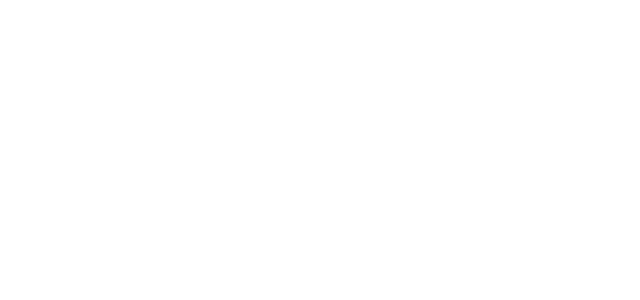
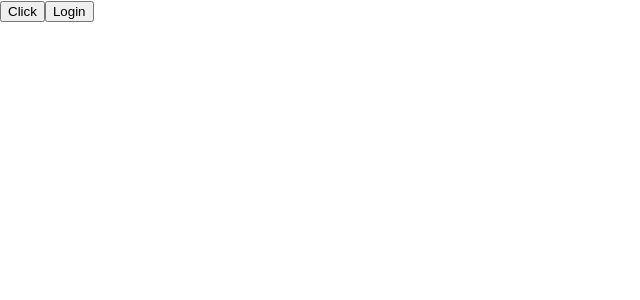
Before and after one commit to Aierbote/login-router-dynamic, a React (Create React App) app: page /1 in a window 1280 px wide. Shown: the top 300 px of the page, without its empty margins (0-640 px from the left). Built offline with nearby package versions, Linux system fonts and the light colour scheme.

Commit message:
feat: draft of Context to wrap routes
toggleIsAuthenticated not working

```diff
--- a/src/App.tsx
+++ b/src/App.tsx
@@ -1,16 +1,23 @@
-import { useState } from "react";
+import { useContext } from "react";
 import { BrowserRouter, Route, Routes } from "react-router-dom";
+import { ContextProvider, AppContext } from "./ContextProvider";
 
 function App() {
-	useState();
+	const { isAuthenticated, toggleIsAuthenticated } = useContext(AppContext);
+
+	console.log(isAuthenticated);
+	console.log(toggleIsAuthenticated);
 
 	return (
 		<BrowserRouter>
-			{/* {!isAuthenticated ? <button>Login</button> : null} */}
-			<Routes>
-				<Route path="/">Home</Route>
-				<Route path="/:id">Detail</Route>
-			</Routes>
+			<ContextProvider>
+				<button onClick={toggleIsAuthenticated}>Click</button>
+				{!isAuthenticated ? <button>Login</button> : "puppa"}
+				<Routes>
+					<Route path="/">Home</Route>
+					<Route path="/:id">Detail</Route>
+				</Routes>
+			</ContextProvider>
 		</BrowserRouter>
 	);
 }
--- /dev/null
+++ b/src/ContextProvider.tsx
@@ -0,0 +1,59 @@
+import { ReactNode, createContext, useState } from "react";
+
+interface MyContext {
+	isAuthenticated: boolean;
+	homeContents: Array<string>;
+	// singleDetail: {
+	// 	title: string;
+	// 	body: string;
+	// };
+	toggleIsAuthenticated: () => void;
+}
+
+// MyContext{
+//   isAuthenticated: true | false
+//   homeContents: [
+//     link1: ".adaf"
+//     link2: ".asdaff"
+//     ...
+//   ],
+//   singleDetail: { title}
+// }
+
+export const AppContext = createContext<MyContext>({
+	isAuthenticated: false,
+	homeContents: [],
+	// singleDetail: {
+	// 	title: "",
+	// 	body: "",
+	// },
+	toggleIsAuthenticated: () => {},
+});
+
+export const ContextProvider = ({ children }: { children: ReactNode }) => {
+	const [isAuthenticated, setIsAuthenticated] = useState(true);
+	const [homeContents, setHomeContents] = useState<Array<string>>([
+		"1",
+		"2",
+		"3",
+	]);
+
+	// function toggleIsAuthenticated() {
+	// 	console.log("cosa");
+	// 	setIsAuthenticated(!isAuthenticated);
+	// }
+
+	return (
+		<AppContext.Provider
+			value={{
+				isAuthenticated,
+				toggleIsAuthenticated: () => {
+					setIsAuthenticated(!isAuthenticated);
+				},
+				homeContents,
+			}}
+		>
+			{children}
+		</AppContext.Provider>
+	);
+};
```
